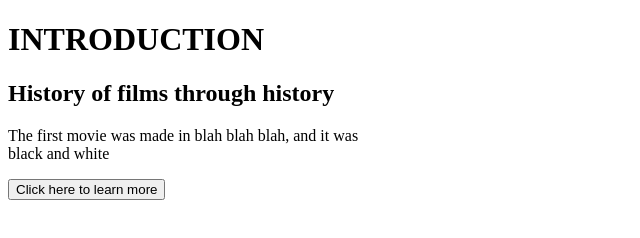
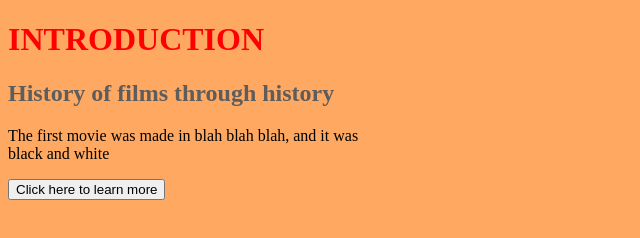
Before and after one commit to FernandesLaura0/Projects, a plain HTML site: page index.html in a window 1280 px wide. Shown: the whole page, without its empty margins (0-640 px from the left). Drawn offline with Linux system fonts and the light colour scheme.

Commit message:
Adding css features

```diff
--- a/index.html
+++ b/index.html
@@ -2,6 +2,17 @@
 <html>
     <head>
         <title>Movies Club</title>
+        <style>
+            body {
+                background: rgb(255, 168, 97);
+            }
+            h1 {
+                color: red;
+            }
+            h2 {
+                color: rgb(93,93,93);
+            }
+        </style>
     </head>
     <body>
         <h1>INTRODUCTION</h1>
```
